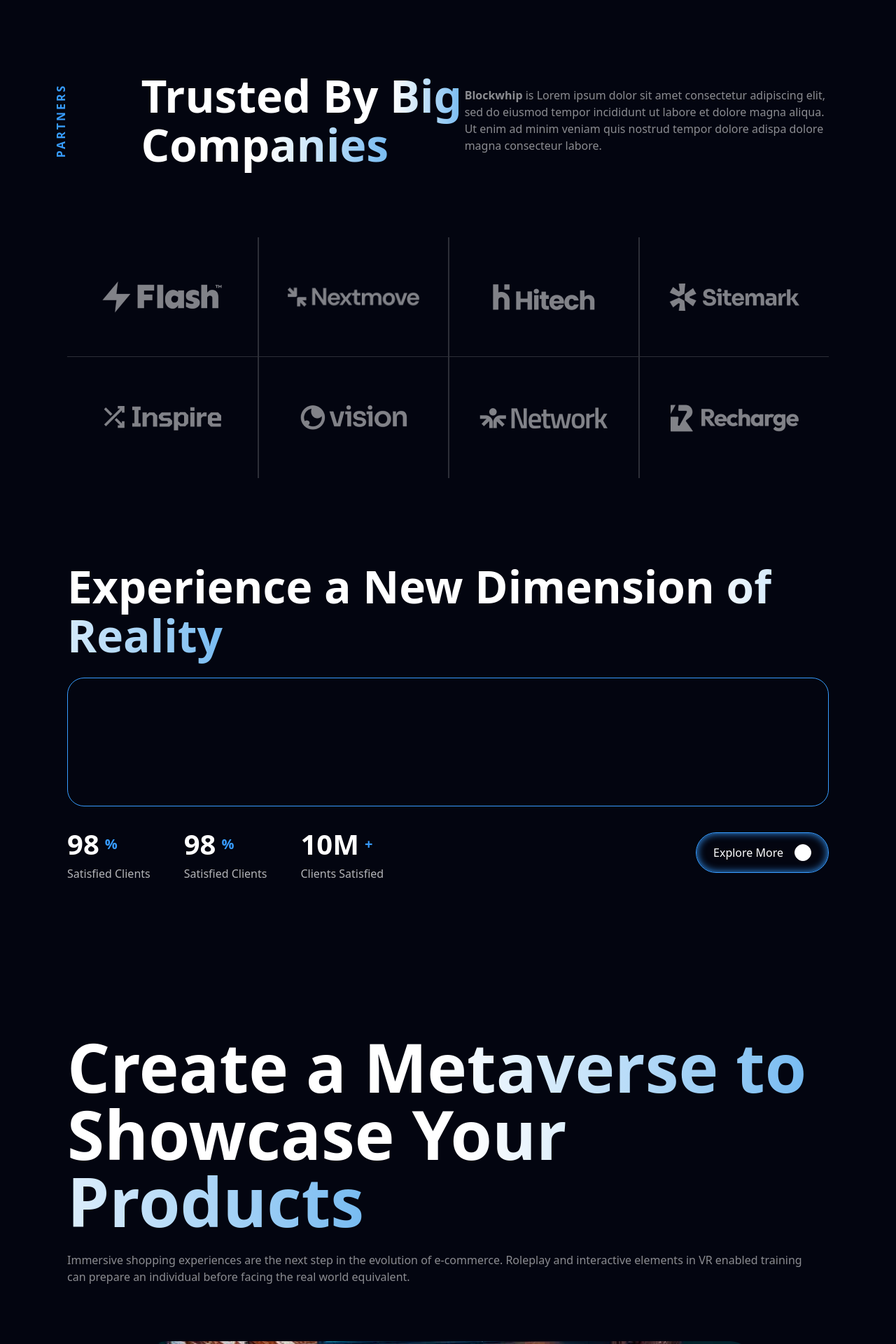
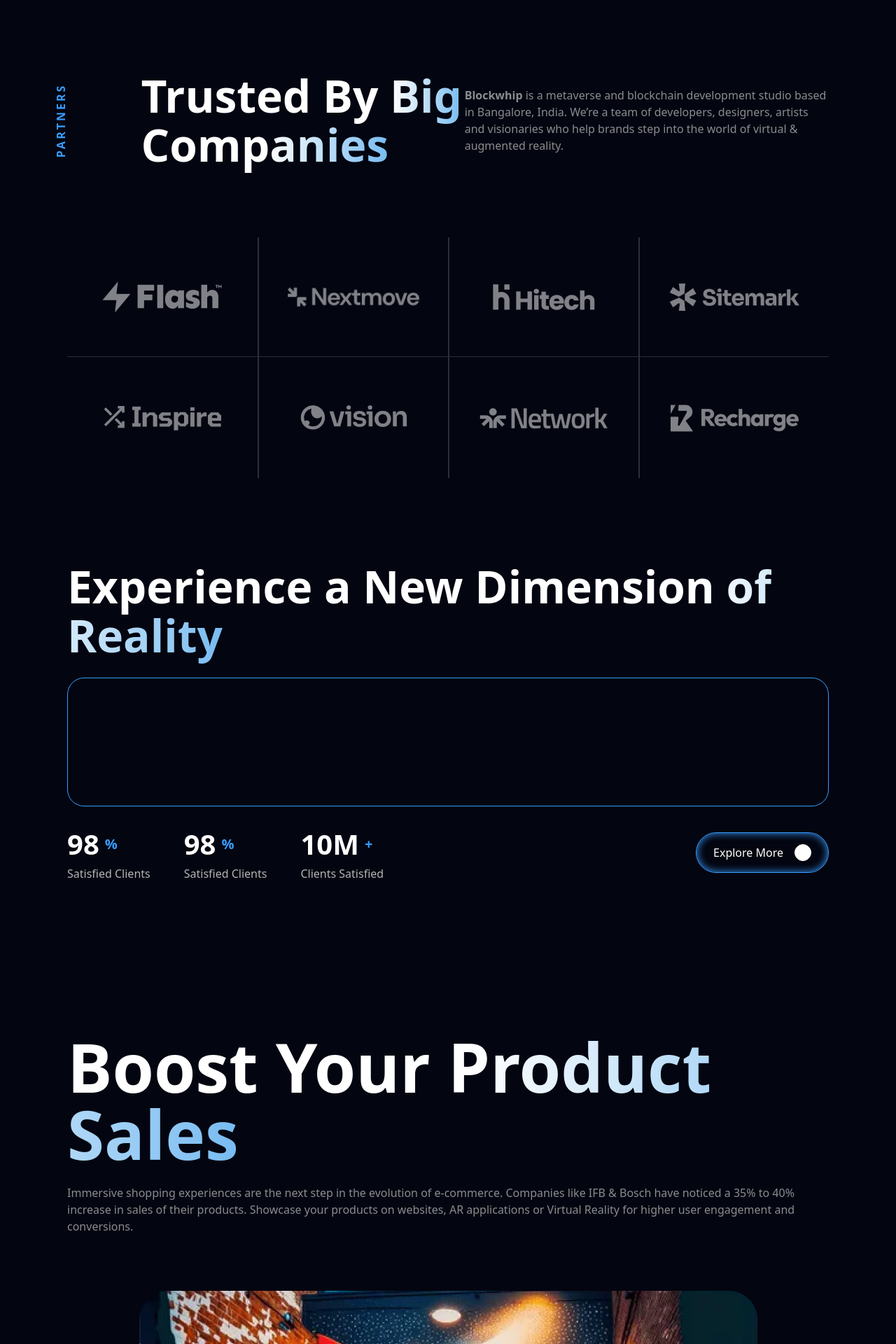
Before and after one commit to Metakraft-Labs/FrontChanges, a React (Vite) app: page / in a window 1280 px wide. Shown: the part 780-2700 px from the top of the page at 70% size. Built offline with nearby package versions, Linux system fonts and the light colour scheme.

Commit message:
Some formatting changes done.

```diff
--- a/src/components/Footer.jsx
+++ b/src/components/Footer.jsx
@@ -61,7 +61,7 @@ const Footer = () => {
               <h3 className={`text-[1.25rem]`}>Payments</h3>
             </div>
           </div>
-          <div className={`${styles.paddingY} xs:py-0 ss:py-0`}></div>
+          <div className={`py-4 xs:py-0 ss:py-0`}></div>
         </div></section>
     </>
   );
--- a/src/components/Metaverse.jsx
+++ b/src/components/Metaverse.jsx
@@ -10,19 +10,12 @@ const Metaverse = () => {
         <div>
           <div className={`flex flex-col `}>
             <h2 className={`${styles.heading2} text-[96px] ss:text-[72px] sm:text-[72px] md:text-[82px] ss:leading-[90px] sm:leading-[90px] leading-[96px]`}>
-              <span className={`${styles.textGradient} xs:text-white ss:text-white sm:text-white`}>
-                Create a Metaverse to {" "}
-              </span>
-               <br className={`xs:hidden ss:hidden sm:hidden`} />
               <span className={`${styles.textGradient}`}>
-                Showcase Your Products
+                Boost Your Product Sales
               </span>
             </h2>
             <p className={`${styles.paragraph} py-6`}>
-              Immersive shopping experiences are the next step in the evolution
-              of e-commerce. Roleplay and interactive elements in VR enabled
-              training <br className={`xs:hidden ss:hidden sm:hidden md:hidden `} /> can prepare an individual before facing the real world
-              equivalent.
+            Immersive shopping experiences are the next step in the evolution of e-commerce. Companies like IFB & Bosch have noticed a 35% to 40% increase in sales of their products. Showcase your products on websites, AR applications or Virtual Reality for higher user engagement and conversions.
             </p>
           </div>
           <div className={`${styles.flexCenter} pt-14`}>
@@ -37,9 +30,7 @@ const Metaverse = () => {
               </span>
             </h2>
             <p className={`${styles.paragraph} py-6`}>
-              Enterprise AR/VR solutions unlock a new dimension of productivity
-              and innovation, seamlessly merging virtual and physical realms <br  className={`xs:hidden ss:hidden sm:hidden md:hidden `} /> to
-              revolutionize workplace experiences and drive business success.
+            Enterprise AR/VR solutions unlock a new dimension of productivity and innovation, seamlessly merging virtual and physical realms to revolutionize workplace experiences and drive business success. Role-play and interactive elements in VR enabled training can prepare an individual before facing the real world equivalent.
             </p>
           </div>
           <div className={`${styles.flexCenter} pt-14`}>
--- a/src/components/News.jsx
+++ b/src/components/News.jsx
@@ -33,7 +33,7 @@ const News = () => {
           </div>
         </div>
         <div
-          className={`${styles.marginY} flex flex-row xs:flex-col ss:flex-col sm:flex-col rounded-3xl border-[#ffffff2b] border-[1px] p-4 sm:p-2 w-full`}
+          className={`${styles.marginY} flex flex-row xs:flex-col ss:flex-col sm:flex-col rounded-3xl border-[#ffffff2b] border-[1px] p-4 xs:p-1 ss:p-2 sm:p-2 w-full`}
         >
           {/* ------------------------------First Column---------------------------------------- */}
           <div
@@ -45,7 +45,7 @@ const News = () => {
               >
                 Insight
               </button>
-              <h3 className={`${styles.heading2} pt-4 text-[28px] leading-8`}>
+              <h3 className={`${styles.text1} pt-4 text-[28px] leading-8`}>
                 Designing Experiences: How VR Services Redefine User Interaction
               </h3>
             </div>
--- a/src/components/Partners.jsx
+++ b/src/components/Partners.jsx
@@ -27,10 +27,7 @@ const Partners = () => {
           </div>
           <div className={`basis-[55%]`}>
             <p className={`text-white/[54%] xs:pt-6 ss:pt-6 sm:pt-6 `}>
-              <b>Blockwhip</b> is Lorem ipsum dolor sit amet consectetur
-              adipiscing elit, sed do eiusmod tempor incididunt ut labore et
-              dolore magna aliqua. Ut enim ad minim veniam quis nostrud tempor
-              dolore adispa dolore magna consecteur labore.
+              <b>Blockwhip</b> is a metaverse and blockchain development studio based in Bangalore, India. We’re a team of developers, designers, artists and visionaries who help brands step into the world of virtual & augmented reality.
             </p>
           </div>
         </div>
--- a/src/components/Services.jsx
+++ b/src/components/Services.jsx
@@ -57,7 +57,7 @@ const Services = () => {
           </div>
           <div className={`${styles.flexStart} xs:flex-col ss:flex-col`}>
             {/* ------------------------------------------------------------ */}
-            <div className={`${styles.padding} xs:pb-0 ss:pb-0 px-8 pr-0 ss:px-6 sm:px-6  `}>
+            <div className={`${styles.padding} xs:pb-0 ss:pb-0 px-8 pr-0 xs:px-2 ss:px-2 sm:px-2  `}>
               <div className={`${styles.flexCenter} `}>
                 <div>
                   <div
@@ -95,7 +95,7 @@ const Services = () => {
 
             </div>
             {/* ---------------------------------------------------------- */}
-            <div className={`${styles.padding} xs:pt-0 ss:pt-0 sm:px-0 px-8 `}>
+            <div className={`${styles.padding} xs:pt-0 ss:pt-0 xs:px-2 ss:px-2 sm:px-2 px-8 `}>
             <div className={`${styles.flexCenter} `}>
                 <div>
                   <div
--- a/src/style.js
+++ b/src/style.js
@@ -2,7 +2,7 @@ const styles = {
     boxWidth: "xl:max-w-[1280px] w-full",
 
     // heading2: "font-Manrope font-semibold xs:text-[48px] text-[40px] text-white xs:leading-[76.8px] leading-[66.8px] w-full",
-    heading2: "text-[64px] xs:text-[46px] font-Manrope font-bold leading-[70.4px] xs:leading-[54px] w-full",
+    heading2: "text-[64px] font-Manrope font-bold leading-[70.4px] xs:leading-[54px] w-full",
     head3: "text-secondary font-Manrope font-[18px] font-semibold leading-[18px] tracking-[3px] uppercase",
     text1: " font-Manrope font-bold",
     linkText: "text-[20px] font-Manrope font-medium leading-[16px]",
```
